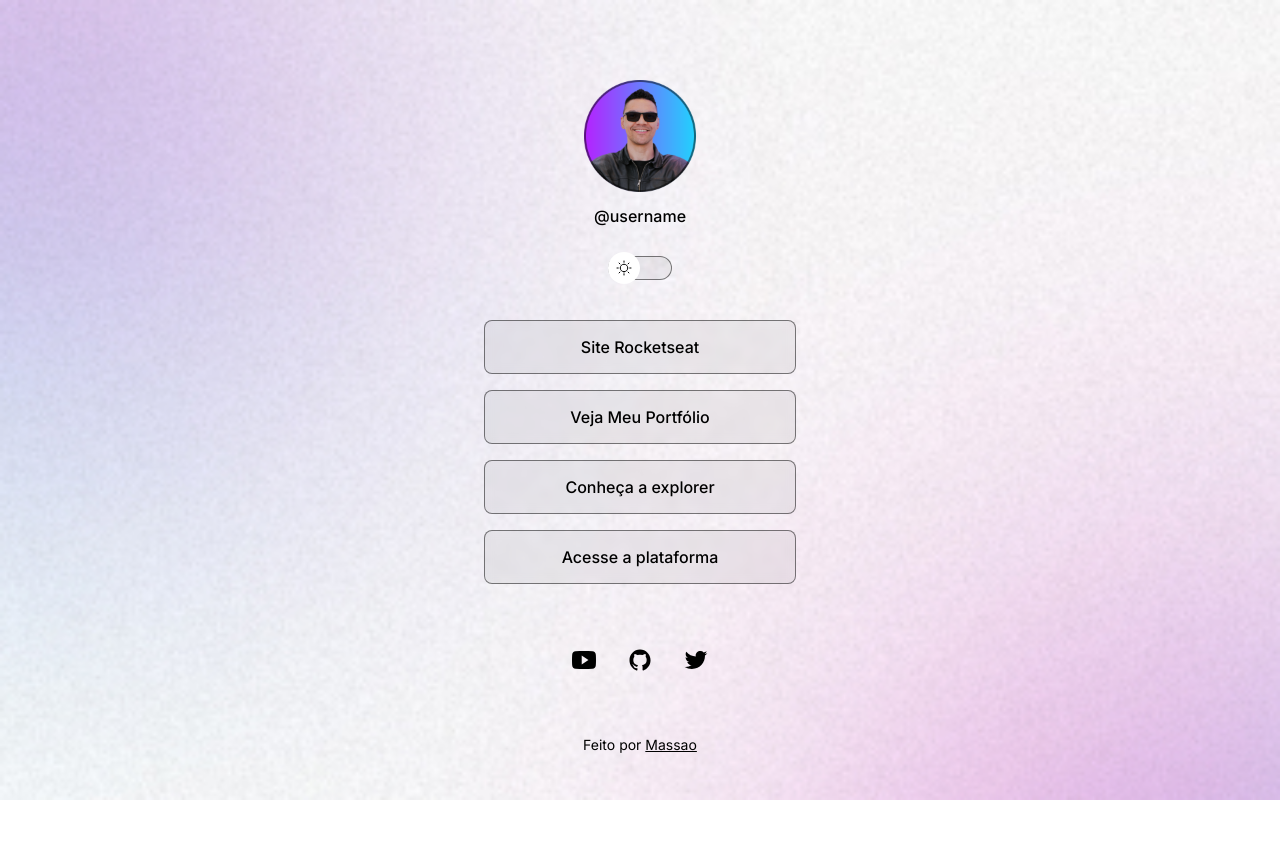
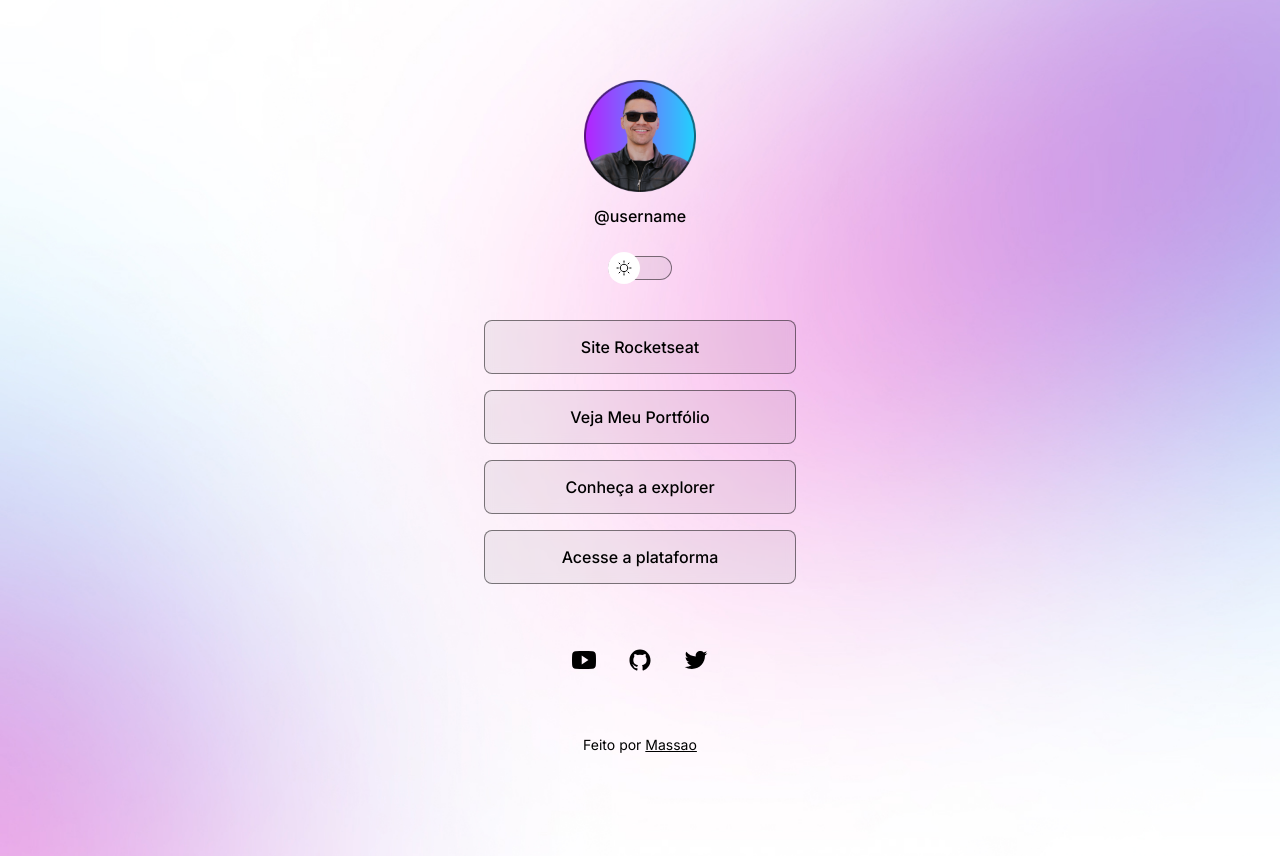
Before and after one commit to Massao456/Projeto-do-curso-Discover---Rocketseat, a plain HTML site: page index.html in a window 1280 px wide. Both pictures are taken after a click on the element 640 px from the left and 267 px from the top of the page. Before the commit the page ends 800 px from the top, so only its background shows below. Drawn offline with nearby package versions, Linux system fonts and the light colour scheme.

Commit message:
change bg based on media-quires

```diff
--- a/style.css
+++ b/style.css
@@ -28,6 +28,7 @@
 
 body {
     background: var(--bg-url) no-repeat top center/cover;
+    height: 100vh;
 }
 
 body * {
@@ -178,3 +179,12 @@ footer {
     padding: 24px 0;
     font-size: 14px;
 }
+
+@media (min-width: 700px) {
+    :root {
+        --bg-url: url(./src/assets/bg-desktop.jpg);
+    }
+    .light {
+        --bg-url: url(./src/assets/bg-desktop-light.jpg);
+    }
+}
```
